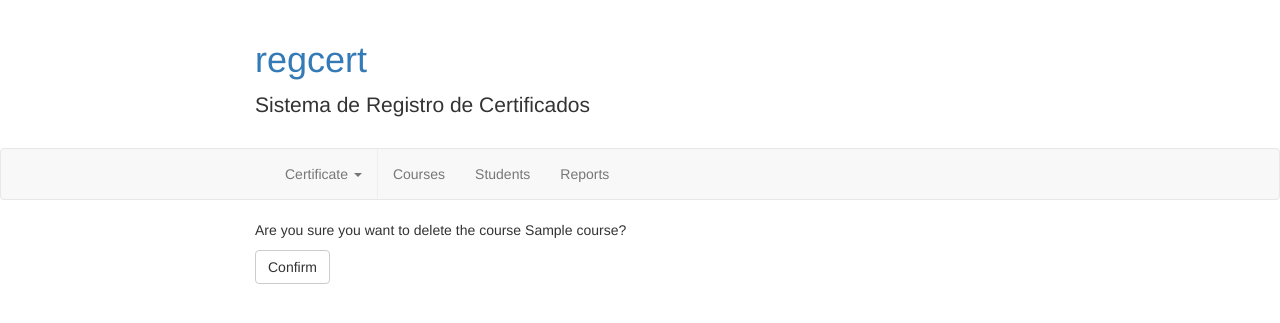
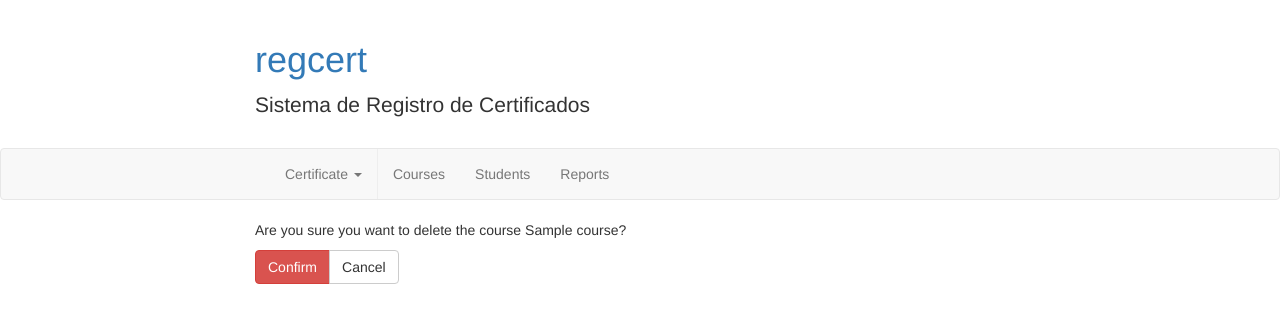
Before and after one commit to interlegis/regcert, a Django app: page /cursos/remover/1 in a window 1280 px wide. Shown: the top 323 px of the page. Run offline with Django 3.2, Linux system fonts and the light colour scheme; a user stored in the database is signed in; tables that the repository leaves empty hold one stand-in row (values such as "Sample post"); some libraries are stand-ins or nearby versions.

Commit message:
Added cancel button to all forms

```diff
--- a/src/core/templates/core/course_confirm_delete.html
+++ b/src/core/templates/core/course_confirm_delete.html
@@ -7,7 +7,10 @@
 <form action="" method="post">
     {% csrf_token %}
     <p>{% blocktrans %}Are you sure you want to delete the course {{ course }}?{% endblocktrans %}</p>
-    <input type="submit" class="btn btn-default" value="{% trans 'Confirm' %}" />
+    <div class="btn-group" role="group">
+        <input type="submit" class="btn btn-danger" value="{% trans 'Confirm' %}" />
+        <input type="button" class="btn btn-default" onclick="history.back(-1)" value="{% trans 'Cancel' %}" />
+    </div>
 </form>
 
 {% endblock %}
--- a/src/core/templates/core/course_form.html
+++ b/src/core/templates/core/course_form.html
@@ -69,7 +69,10 @@
     </div>
     <div class="form-group">
         <div class="col-sm-offset-2 col-sm-10">
-            <button type="submit" class="btn btn-default">{% trans 'Add new course' %}</button>
+            <div class="btn-group" role="group">
+                <button type="submit" class="btn btn-primary">{% trans 'Add new course' %}</button>
+                <button class="btn btn-default" onclick="history.back(-1)">{% trans 'Cancel' %}</button>
+            </div>
         </div>
     </div>
 </form>
--- a/src/core/templates/core/student_confirm_delete.html
+++ b/src/core/templates/core/student_confirm_delete.html
@@ -7,7 +7,10 @@
 <form action="" method="post">
     {% csrf_token %}
     <p>{% blocktrans %}Are you sure you want to delete the student {{ student }}?{% endblocktrans %}</p>
-    <input type="submit" class="btn btn-default" value="{% trans 'Confirm' %}" />
+    <div class="btn-group" role="group">
+        <input type="submit" class="btn btn-danger" value="{% trans 'Confirm' %}" />
+        <input type="button" class="btn btn-default" onclick="history.back(-1)" value="{% trans 'Cancel' %}" />
+    </div>
 </form>
 
 {% endblock %}
--- a/src/core/templates/core/student_form.html
+++ b/src/core/templates/core/student_form.html
@@ -69,7 +69,10 @@
     </div>
     <div class="form-group">
         <div class="col-sm-offset-2 col-sm-10">
-            <button type="submit" class="btn btn-default">{% trans 'Add new student' %}</button>
+            <div class="btn-group" role="group">
+                <button type="submit" class="btn btn-primary">{% trans 'Add new student' %}</button>
+                <button class="btn btn-default" onclick="history.back(-1)">{% trans 'Cancel' %}</button>
+            </div>
         </div>
     </div>
 </form>
```
